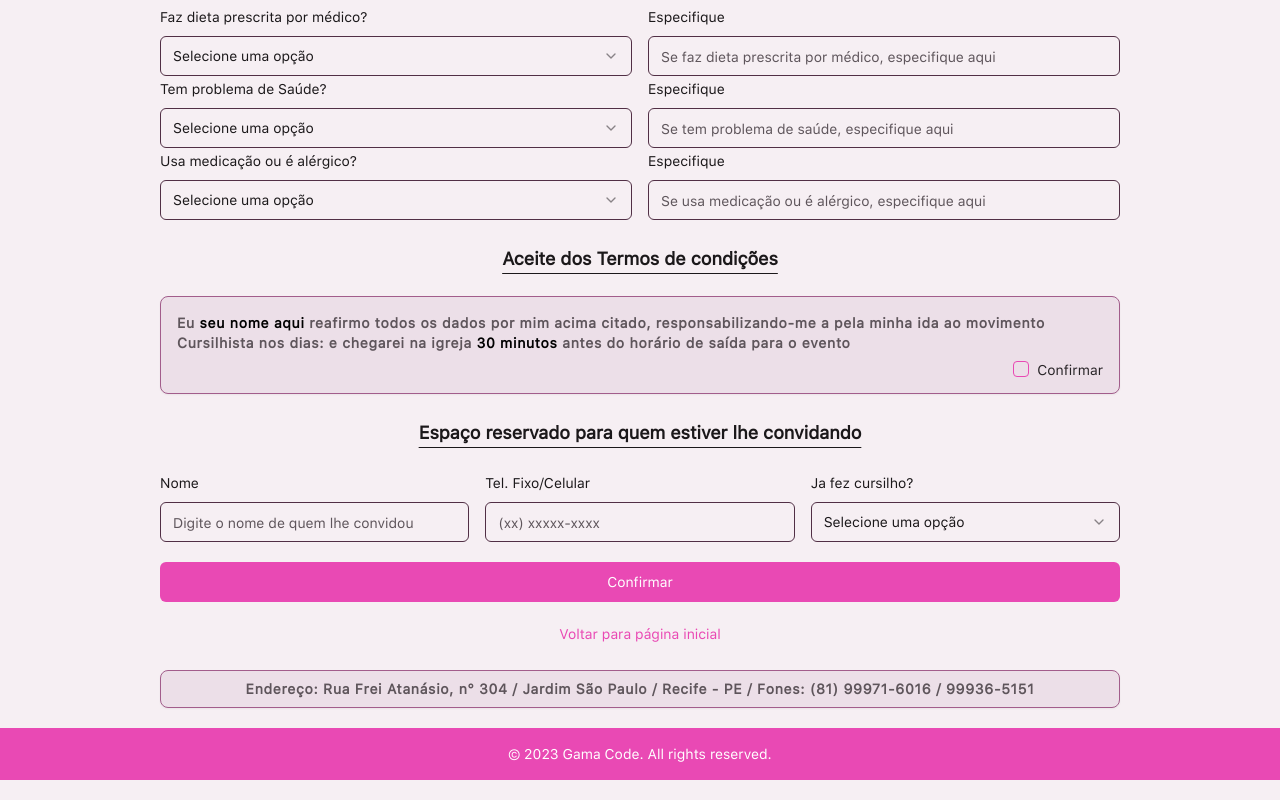
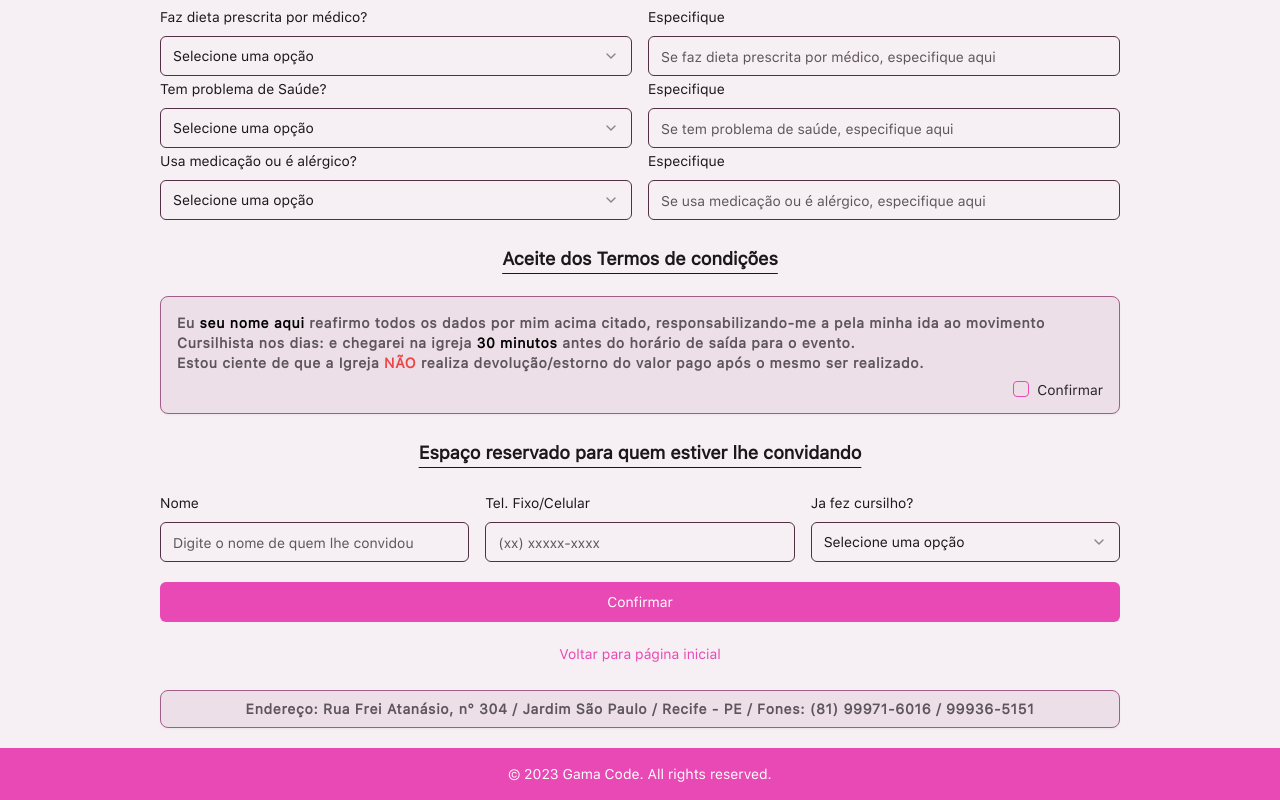
Before and after one commit to italogama/icr-cursilho, a Next.js app: page /register in a window 1280 px wide. Shown: the part 1066-1866 px from the top of the page. Built offline with nearby package versions, Linux system fonts and the light colour scheme.

Commit message:
Adição de mensagem de estorno

```diff
--- a/components/register-form.tsx
+++ b/components/register-form.tsx
@@ -739,7 +739,10 @@ export function RegisterForm({ className, ...props }: RegisterFormProps) {
                 <Card className="p-4 text-left">
                   <p className="text-sm tracking-wider text-muted-foreground font-bold">
                     Eu <span className="font-bold text-black">{form.getValues("fullName") ? form.getValues("fullName") : "seu nome aqui"} </span>reafirmo todos os dados por mim acima citado, responsabilizando-me a pela minha ida ao movimento Cursilhista nos dias: <span className="font-bold text-black">{eventDate}</span> e chegarei na igreja <span className="font-bold text-black">30 minutos</span>{" "}
-                    antes do horário de saída para o evento
+                    antes do horário de saída para o evento.
+                  </p>
+                  <p className="text-sm tracking-wider text-muted-foreground font-bold">
+                    Estou ciente de que a Igreja <span className="font-bold text-red-500">NÃO</span> realiza devolução/estorno do valor pago após o mesmo ser realizado.
                   </p>
                   <div className="pt-2 flex flex-row items-center gap-2 justify-end">
                     <FormItem className="flex flex-row items-center space-x-2 space-y-0">
```
